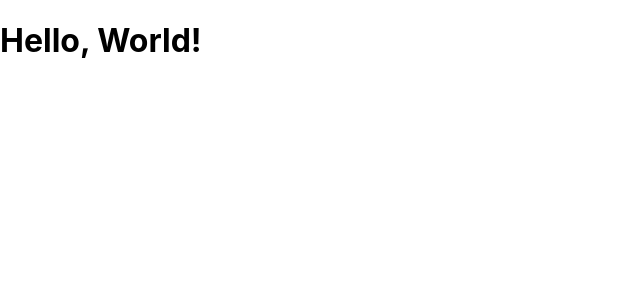
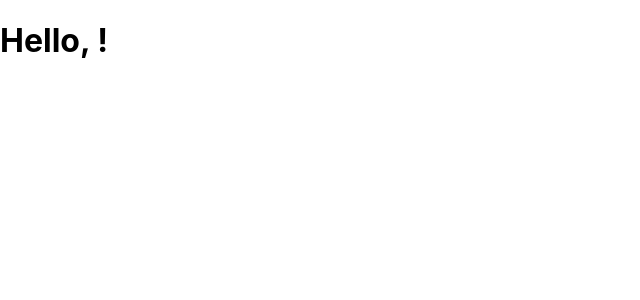
Before and after one commit to CrazYRobotEnthusiast/helloworldreact2, a React (Create React App) app: page / in a window 1280 px wide. Shown: the top 300 px of the page, without its empty margins (0-640 px from the left). Built offline with nearby package versions, Linux system fonts and the light colour scheme.

Commit message:
Update App.js

```diff
--- a/src/App.js
+++ b/src/App.js
@@ -1,7 +1,7 @@
 function App() {
   return (
     <div>
-      <h1>Hello, World!</h1>
+      <h1>Hello, !</h1>
     </div>
   );
 }
```
